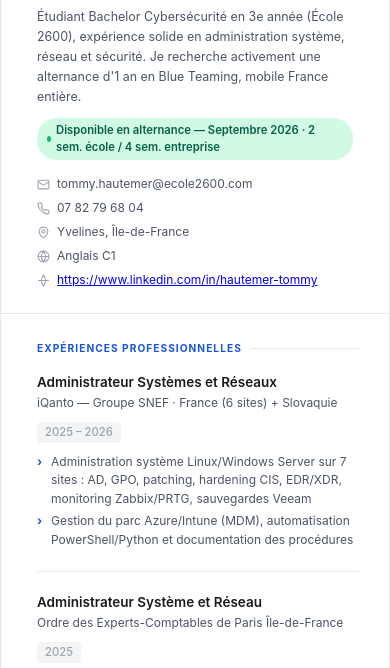
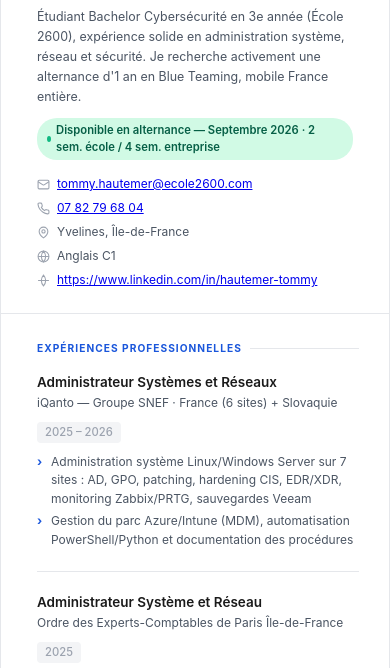
Before and after one commit to Samael-GIT/CV, a plain HTML site: page CV_TommyHautemer.html in a window 390 px wide. Shown: the part 153-821 px from the top of the page. Drawn offline with Linux system fonts and the light colour scheme.

Commit message:
Make contact email and phone number clickable in CV

```diff
--- a/CV_TommyHautemer.html
+++ b/CV_TommyHautemer.html
@@ -431,11 +431,11 @@
     <div class="header-right">
       <div class="contact-item">
         <svg width="13" height="13" viewBox="0 0 24 24" fill="none" stroke="currentColor" stroke-width="2"><rect x="2" y="4" width="20" height="16" rx="2"/><path d="m22 7-8.97 5.7a1.94 1.94 0 0 1-2.06 0L2 7"/></svg>
-        tommy.hautemer@ecole2600.com
+        <a href="mailto:tommy.hautemer@ecole2600.com" target="_blank" rel="noopener noreferrer">tommy.hautemer@ecole2600.com</a>
       </div>
       <div class="contact-item">
         <svg width="13" height="13" viewBox="0 0 24 24" fill="none" stroke="currentColor" stroke-width="2"><path d="M22 16.92v3a2 2 0 0 1-2.18 2 19.79 19.79 0 0 1-8.63-3.07A19.5 19.5 0 0 1 4.99 13a19.79 19.79 0 0 1-3.07-8.67A2 2 0 0 1 3.92 2h3a2 2 0 0 1 2 1.72 12.84 12.84 0 0 0 .7 2.81 2 2 0 0 1-.45 2.11L8.09 9.91a16 16 0 0 0 6 6l1.27-1.27a2 2 0 0 1 2.11-.45 12.84 12.84 0 0 0 2.81.7A2 2 0 0 1 22 16.92z"/></svg>
-        07 82 79 68 04
+        <a href="tel:+33782796804" target="_blank" rel="noopener noreferrer">07 82 79 68 04</a>
       </div>
       <div class="contact-item">
         <svg width="13" height="13" viewBox="0 0 24 24" fill="none" stroke="currentColor" stroke-width="2"><path d="M20 10c0 6-8 12-8 12s-8-6-8-12a8 8 0 0 1 16 0Z"/><circle cx="12" cy="10" r="3"/></svg>
```
